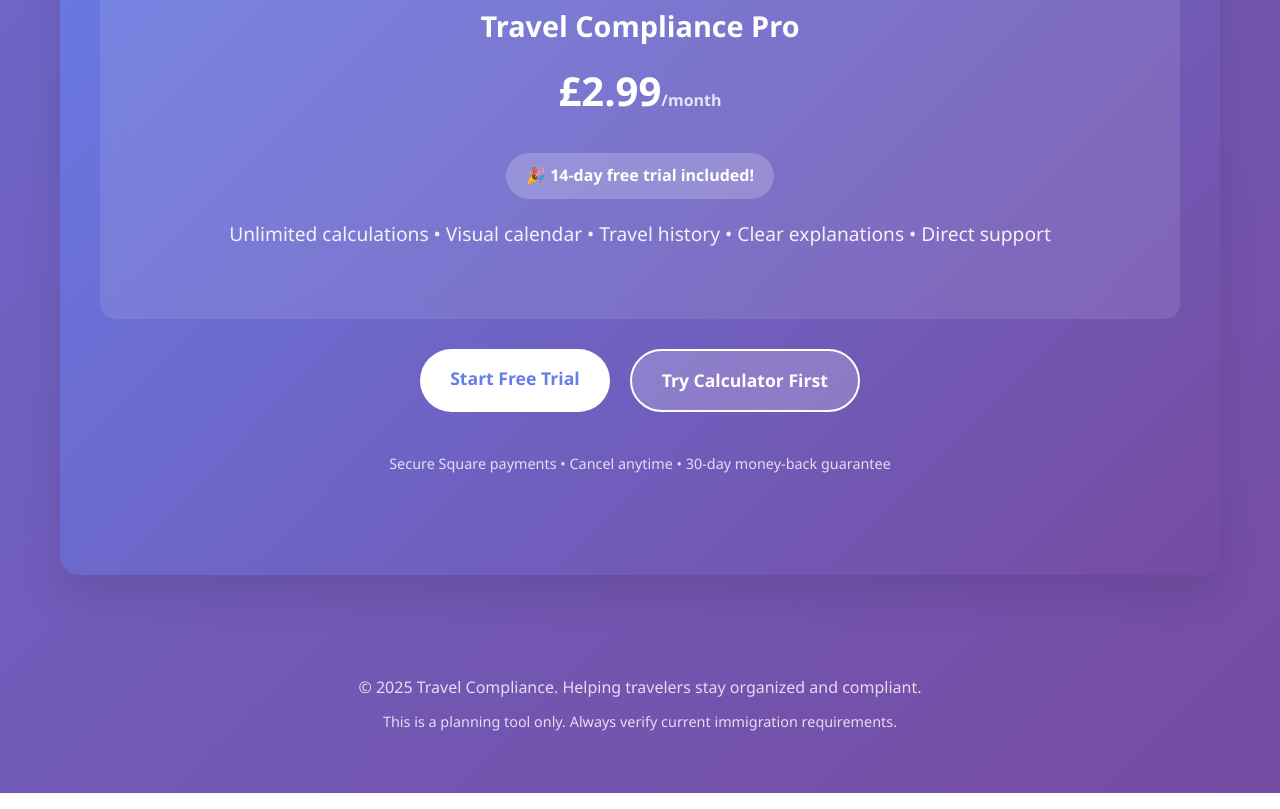
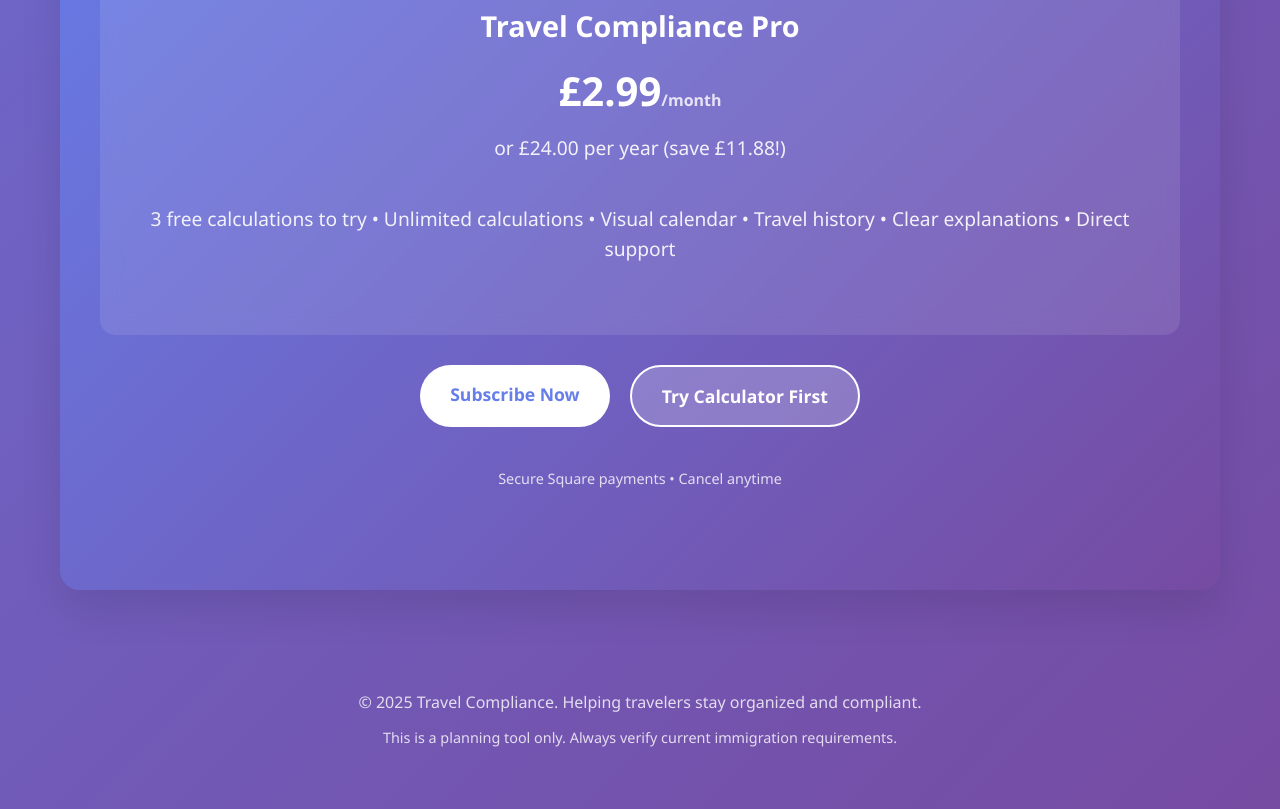
Before and after one commit to shengenjohn/schengen-calc, a website: page index.html in a window 1280 px wide. Shown: the part 2048-2857 px from the top of the page. Drawn offline with Linux system fonts and the light colour scheme.

Commit message:
Update index.html

```diff
--- a/index.html
+++ b/index.html
@@ -353,17 +353,17 @@
             <div class="pricing-preview">
                 <h3>Travel Compliance Pro</h3>
                 <div class="price">£2.99<span class="price-period">/month</span></div>
-                <div class="trial-highlight">🎉 14-day free trial included!</div>
-                <p>Unlimited calculations • Visual calendar • Travel history • Clear explanations • Direct support</p>
+                <p>or £24.00 per year (save £11.88!)</p>
+                <p>3 free calculations to try • Unlimited calculations • Visual calendar • Travel history • Clear explanations • Direct support</p>
             </div>
 
             <div class="cta-buttons">
-                <a href="/subscribe.html" class="btn btn-primary" onclick="trackNavigation('subscribe_cta')">Start Free Trial</a>
+                <a href="/subscribe-new.html" class="btn btn-primary" onclick="trackNavigation('subscribe_cta')">Subscribe Now</a>
                 <a href="/schengen/" class="btn btn-secondary" onclick="trackNavigation('calculator_cta')">Try Calculator First</a>
             </div>
 
             <p style="font-size: 0.9rem; margin-top: 30px; opacity: 0.8;">
-                Secure Square payments • Cancel anytime • 30-day money-back guarantee
+                Secure Square payments • Cancel anytime
             </p>
         </section>
 
@@ -645,5 +645,4 @@
         }
     </script>
 </body>
-
 </html>
```
